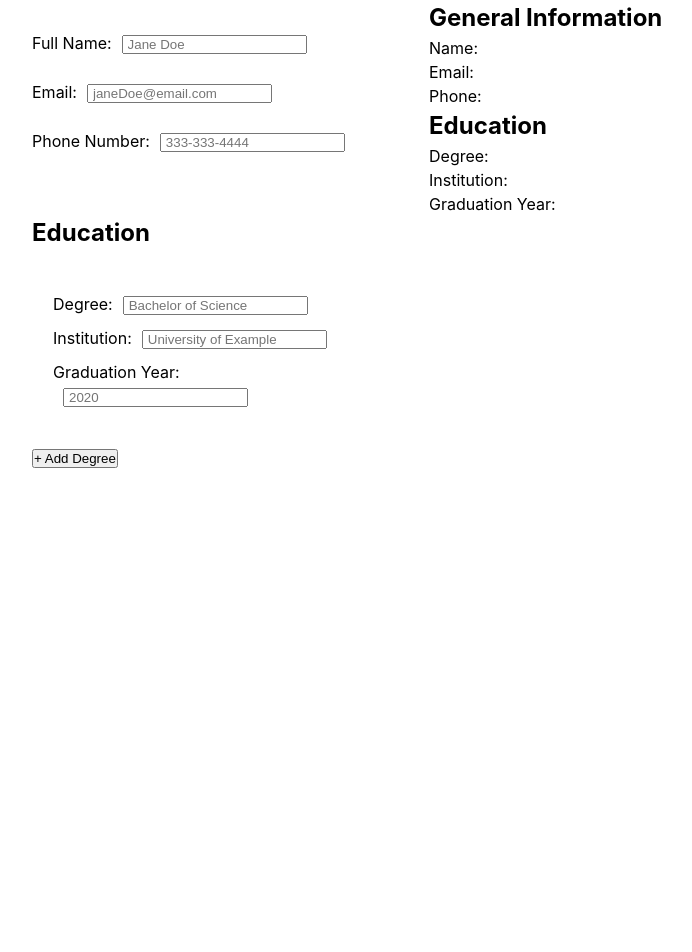
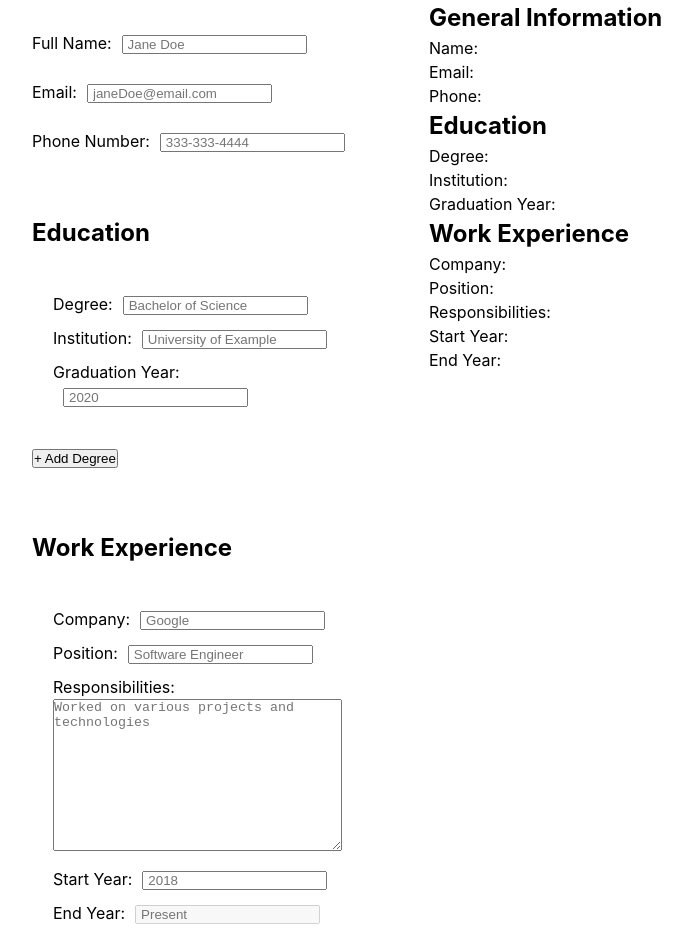
Before and after one commit to ha-x-3/odin-cv-application, a React (Vite) app: page / in a window 1280 px wide. Shown: the top 952 px of the page, without its empty margins (19-711 px from the left). Before the commit the page ends 800 px from the top, so only its background shows below. Built offline with nearby package versions, Linux system fonts and the light colour scheme.

Commit message:
Added workInfo component, updated work state, and added styling

```diff
--- a/src/App.jsx
+++ b/src/App.jsx
@@ -18,7 +18,15 @@ function App() {
 			graduationYear: '',
 		}
 	]);
-	const [workInfo, setWorkInfo] = useState({});
+	const [workInfo, setWorkInfo] = useState([
+		{
+			company: '',
+            position: '',
+            responsibilities: '',
+            startYear: '',
+            endYear: '',
+		}
+	]);
 
 	return (
 		<div className='app'>
--- a/src/components/Preview.jsx
+++ b/src/components/Preview.jsx
@@ -16,6 +16,17 @@ export default function Preview({ generalInfo, educationInfo, workInfo }) {
 					<p>Graduation Year: {edu.graduationYear}</p>
 				</div>
 			))}
+
+			<h2>Work Experience</h2>
+			{workInfo.map((work, index) => (
+                <div key={index}>
+				    <p>Company: {work.company}</p>
+					<p>Position: {work.position}</p>
+					<p>Responsibilities: {work.responsibilities}</p>
+					<p>Start Year: {work.startYear}</p>
+					<p>End Year: {work.endYear}</p>
+					</div>
+			))}
 		</div>
 	);
 }
--- a/src/components/WorkInfo.jsx
+++ b/src/components/WorkInfo.jsx
@@ -1,7 +1,31 @@
 import React from 'react'
+import WorkEntry from './workEntry.jsx';
 
-export default function WorkInfo() {
+export default function WorkInfo({ workInfo, setWorkInfo }) {
+  const addWork = () => {
+    setWorkInfo([
+      ...workInfo,
+      { company: '', position: '', responsibilities: '', startYear: '', endYear: '' }
+    ]);
+  };
+
+  const updateWork = (index, field, value) => {
+    const newWorkInfo = [...workInfo];
+    newWorkInfo[index][field] = value;
+    setWorkInfo(newWorkInfo);
+  };
+
   return (
-    <div className='workInfo main'></div>
-  )
+    <div className='workInfo main'>
+      <h2>Work Experience</h2>
+      {workInfo.map((work, index) => (
+        <WorkEntry
+          key={index}
+          work={work}
+          onChange={(field, value) => updateWork(index, field, value)}
+        />
+      ))}
+      <button onClick={addWork}>+ Add Job</button>
+    </div>
+  );
 }
--- a/src/components/workEntry.jsx
+++ b/src/components/workEntry.jsx
@@ -1,4 +1,5 @@
 import React from 'react'
+import '../styles/workStyles.css';
 
 export default function WorkEntry({ work, onChange }) {
   return (
@@ -30,8 +31,8 @@ export default function WorkEntry({ work, onChange }) {
               value={work.responsibilities}
               onChange={(e) => onChange('responsibilities', e.target.value)}
               placeholder='Worked on various projects and technologies'
-              rows='4'
-              cols='30'
+              rows='10'
+              cols='34'
               ></textarea>
         </label>
         <label>
--- a/src/styles/workStyles.css
+++ b/src/styles/workStyles.css
@@ -0,0 +1,8 @@
+.workEntry {
+    display: flex;
+    flex-direction: column;
+    gap: 10px;
+    border: 1px white solid;
+    border-radius: 6px;
+    padding: 15px 20px;
+}
```
